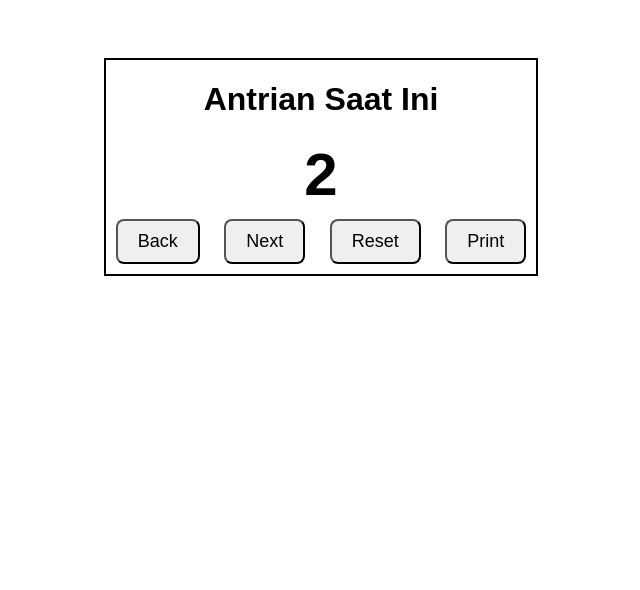
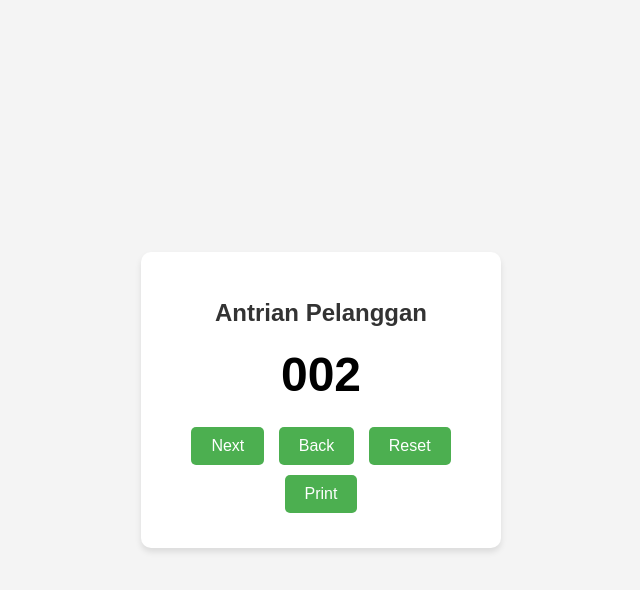
Before and after one commit to bapakbuncit/antrian-blink, a plain HTML site: page index.html in a window 1280 px wide. Both pictures are taken after a click on the button "Next". Shown: the whole page, without its empty margins (319-959 px from the left). Drawn offline with Linux system fonts and the light colour scheme.

Commit message:
update besar

```diff
--- a/css/style.css
+++ b/css/style.css
@@ -1,40 +1,44 @@
 body {
     font-family: Arial, sans-serif;
-    text-align: center;
-}
-.container {
-    margin-top: 50px;
-    /* display: block; */
-    display: inline-block;
-    border: 2px solid black;
-    /* width: 200px; */
-}
-.container .btn {
-    /* display: inline-block; */
-    border-radius: 0.5rem;
-}
-.queue-number {
-    font-size: 60px;
-    font-weight: bold;
-}
-button {
-    margin: 10px;
-    padding: 10px 20px;
-    font-size: 18px;
-    cursor: pointer;
+    display: flex;
+    justify-content: center;
+    align-items: center;
+    height: 100vh;
+    margin: 0;
+    background-color: #f4f4f4;
 }
 
-/* media querie */
-@media print {
-    body {
+.container {
     text-align: center;
-        font-size: 14px;
+    background-color: white;
+    padding: 30px;
+    border-radius: 10px;
+    box-shadow: 0 4px 6px rgba(0, 0, 0, 0.1);
+    width: 300px;
 }
+
+h1 {
+    font-size: 24px;
+    color: #333;
+}
+
 .queue-number {
-        font-size: 30px;
+    font-size: 48px;
     font-weight: bold;
+    margin: 20px 0;
 }
-    button {
-        display: none;
+
+.controls button {
+    background-color: #4CAF50;
+    color: white;
+    padding: 10px 20px;
+    margin: 5px;
+    border: none;
+    border-radius: 5px;
+    cursor: pointer;
+    font-size: 16px;
 }
+
+.controls button:hover {
+    background-color: #45a049;
 }
--- a/index.html
+++ b/index.html
@@ -1,19 +1,21 @@
 <!DOCTYPE html>
-<html lang="id">
+<html lang="en">
 <head>
     <meta charset="UTF-8">
     <meta name="viewport" content="width=device-width, initial-scale=1.0">
-    <title>Antrian Blink</title>
+    <title>Aplikasi Antrian</title>
     <link rel="stylesheet" href="css/style.css">
 </head>
 <body>
     <div class="container">
-        <h1>Antrian Saat Ini</h1>
-        <div class="queue-number" id="queueNumber">1</div>
-        <button class="btn" onclick="previousQueue()">Back</button>
-        <button class="btn" onclick="nextQueue()">Next</button>
-        <button class="btn" onclick="resetQueue()">Reset</button>
-        <button class="btn" onclick="printQueue()">Print</button>
+        <h1>Antrian Pelanggan</h1>
+        <div id="queueNumber" class="queue-number">001</div>
+        <div class="controls">
+            <button id="nextButton">Next</button>
+            <button id="backButton">Back</button>
+            <button id="resetButton">Reset</button>
+            <button id="printButton">Print</button>
+        </div>
     </div>
 
     <script src="js/script.js"></script>
--- a/js/script.js
+++ b/js/script.js
@@ -1,30 +1,49 @@
-let queue = 1;
+let queueNumber = 1; // Inisialisasi nomor antrian pertama
+const queueDisplay = document.getElementById('queueNumber');
+const nextButton = document.getElementById('nextButton');
+const backButton = document.getElementById('backButton');
+const resetButton = document.getElementById('resetButton');
+const printButton = document.getElementById('printButton');
 
-        function updateQueue() {
-            document.getElementById("queueNumber").innerText = queue;
+// Fungsi untuk update nomor antrian
+function updateQueueNumber() {
+    queueDisplay.textContent = String(queueNumber).padStart(3, '0');
 }
 
-        function nextQueue() {
-            queue++;
-            updateQueue();
+// Fungsi untuk next nomor antrian
+nextButton.addEventListener('click', () => {
+    queueNumber++;
+    updateQueueNumber();
+});
+
+// Fungsi untuk back nomor antrian
+backButton.addEventListener('click', () => {
+    if (queueNumber > 1) {
+        queueNumber--;
+        updateQueueNumber();
     }
+});
 
-        function previousQueue() {
-            if (queue > 1) {
-                queue--;
-                updateQueue();
-            }
-        }
+// Fungsi untuk reset nomor antrian
+resetButton.addEventListener('click', () => {
+    queueNumber = 1;
+    updateQueueNumber();
+});
 
-        function resetQueue() {
-            queue = 1;
-            updateQueue();
-        }
+// Fungsi untuk print nomor antrian (menggunakan printer POS)
+printButton.addEventListener('click', () => {
+    printQueue();
+});
 
+// Fungsi print ke printer POS
 function printQueue() {
-            let printWindow = window.open('', '', 'width=300,height=400');
-            printWindow.document.write('<h1>No. Antrian</h1>');
-            printWindow.document.write('<h2 style="font-size: 50px;">' + queue + '</h2>');
+    // Menggunakan metode print browser untuk print
+    const contentToPrint = `Nomor Antrian: ${String(queueNumber).padStart(3, '0')}`;
+
+    const printWindow = window.open('', '', 'width=600,height=400');
+    printWindow.document.write('<html><head><title>Print</title></head><body>');
+    printWindow.document.write(`<pre>${contentToPrint}</pre>`);
+    printWindow.document.write('</body></html>');
     printWindow.document.close();
     printWindow.print();
 }
```
Lines whose indentation alone changed are shown as unchanged.
